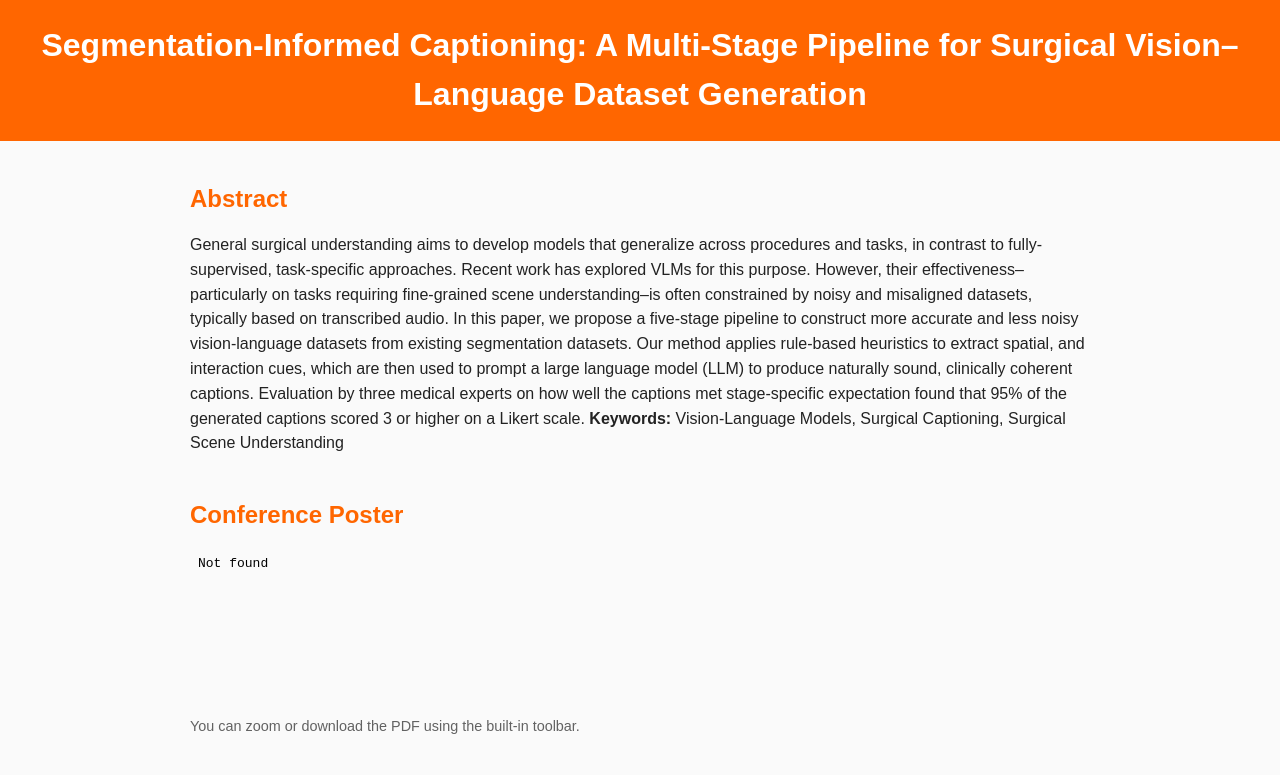
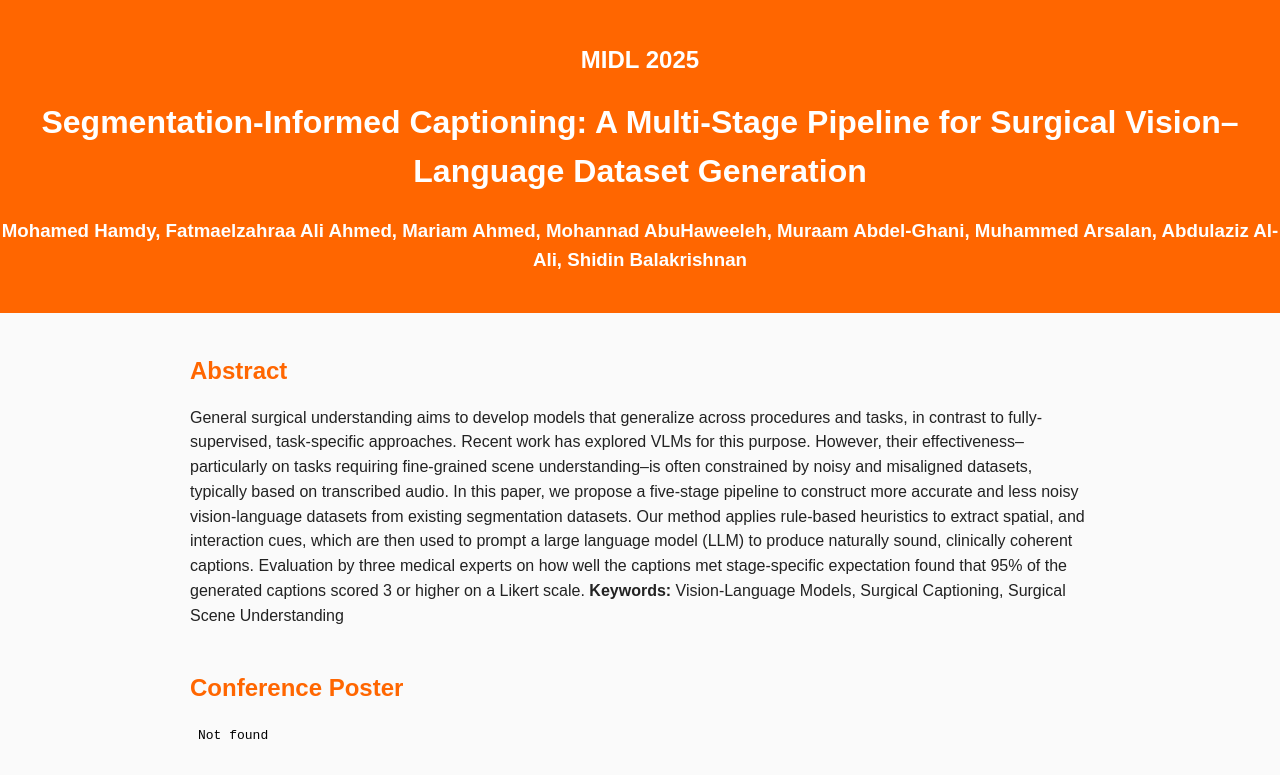
Before and after one commit to shb2013/MIDL-2025, a plain HTML site: page index.html in a window 1280 px wide. Shown: the top 775 px of the page. Drawn offline with Linux system fonts and the light colour scheme.

Commit message:
Update index.html with authors

```diff
--- a/index.html
+++ b/index.html
@@ -44,7 +44,9 @@
 <body>
 
 <header>
+   <h2>MIDL 2025</h2>
   <h1>Segmentation‑Informed Captioning: A Multi‑Stage Pipeline for Surgical Vision–Language Dataset Generation</h1>
+  <h3>Mohamed Hamdy, Fatmaelzahraa Ali Ahmed, Mariam Ahmed, Mohannad AbuHaweeleh, Muraam Abdel-Ghani, Muhammed Arsalan, Abdulaziz Al-Ali, Shidin Balakrishnan </h3>
 </header>
 
 <main>
```
